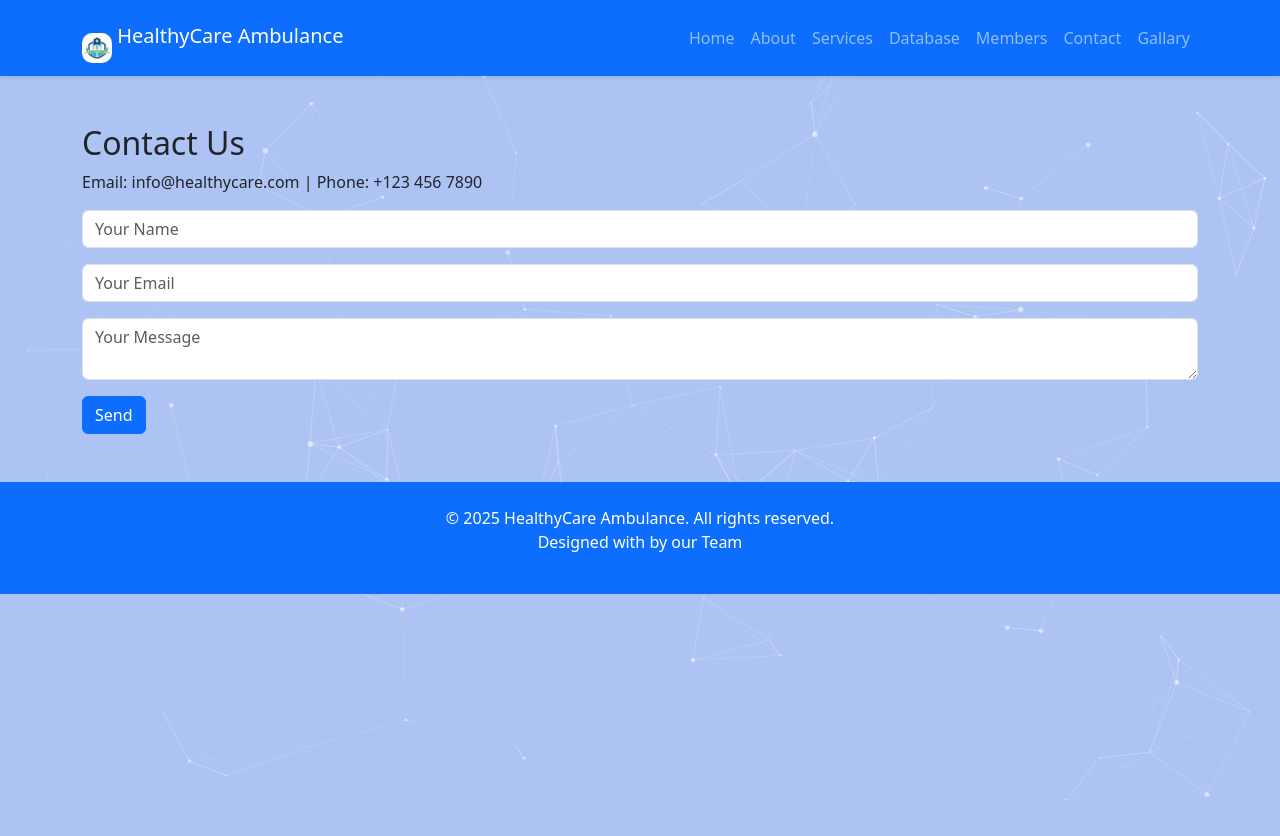
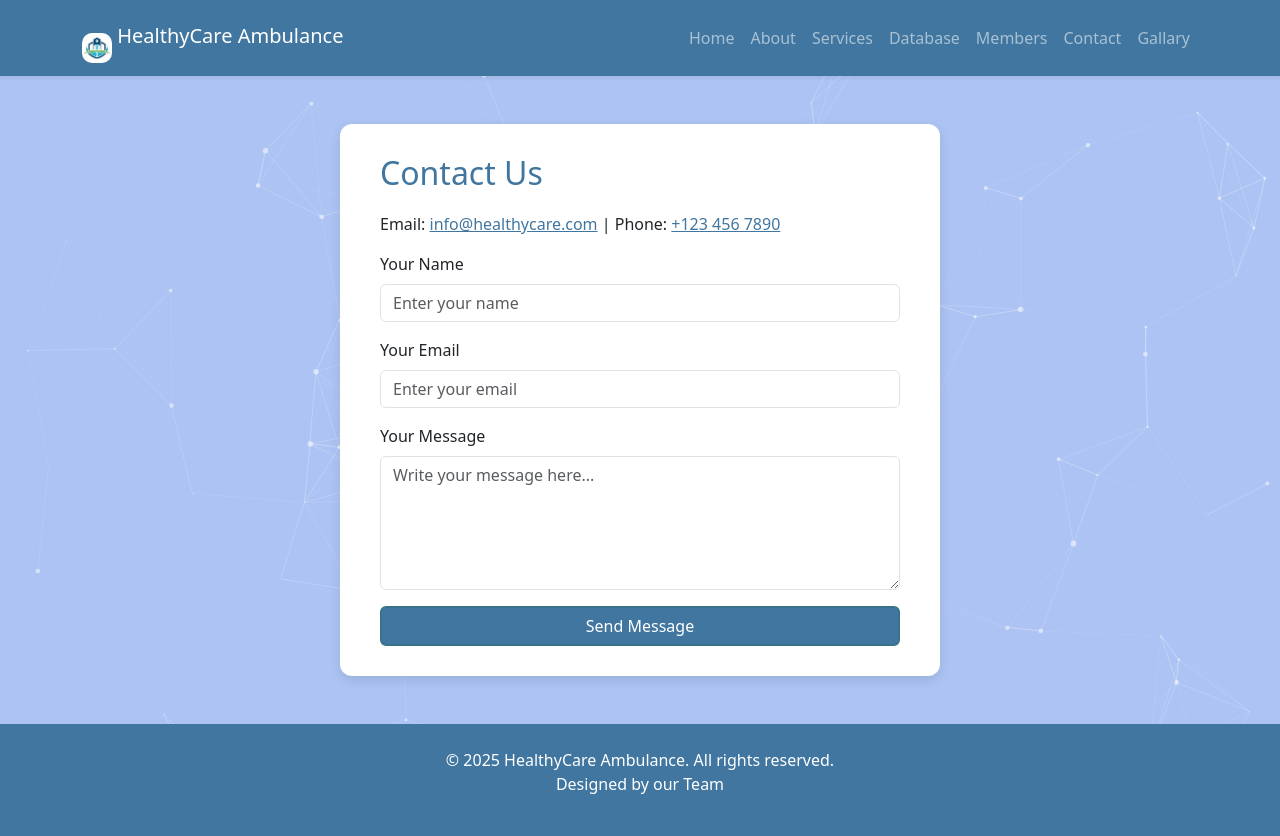
Before and after one commit to Dilip-Git18/Response-System, a Flask app: page /contact in a window 1280 px wide. Before the commit the page ends 800 px from the top, so only its background shows below. Run offline with Flask 3, Linux system fonts and the light colour scheme.

Commit message:
update 6.0

```diff
--- a/static/css/about.css
+++ b/static/css/about.css
@@ -12,7 +12,7 @@
 
 /* Header styling */
 .about-header h2 {
-  color: #0069d9;
+  color: #00b5d9;
   font-weight: 800;
   text-align: center;
   margin-bottom: 1.5rem;
--- a/templates/base.html
+++ b/templates/base.html
@@ -30,7 +30,8 @@
   <div id="particles-js"></div>
 
   <!-- Navbar Section -->
-  <nav class="navbar navbar-expand-lg navbar-dark bg-primary shadow-sm">
+  <nav class="navbar navbar-expand-lg navbar-dark shadow-sm" style="background-color: #40769f;">
+
     <div class="container">
       <a class="navbar-brand" href="/">
         <img src="{{ url_for('static', filename='images/l1.jpg') }}" alt="HealthyCare Logo" class="d-inline-block align-middle" width="30" height="30">
@@ -60,9 +61,10 @@
   </div>
 
   <!-- Footer Section -->
-  <footer class="bg-primary text-white text-center py-4 mt-5">
+  <footer class="text-white text-center py-4 mt-5" style="background-color: #40769f;">
+
     <p class="mb-0">&copy; 2025 HealthyCare Ambulance. All rights reserved.</p>
-    <p>Designed with <i class="bi bi-heart-fill"></i> by our Team</p>
+    <p>Designed <i class="bi bi-heart-fill"></i> by our Team</p>
   </footer>
 
   <!-- Scripts -->
--- a/templates/contact.html
+++ b/templates/contact.html
@@ -1,26 +1,42 @@
 {% extends 'base.html' %}
 {% block content %}
-<h2>Contact Us</h2>
-<p>Email: info@healthycare.com | Phone: +123 456 7890</p>
+<div class="contact-container" style="max-width:600px; margin:auto; background:white; padding:30px 40px; border-radius:12px; box-shadow:0 4px 12px rgba(0,0,0,0.1);">
+  <h2 style="color:#40769f; margin-bottom:20px;">Contact Us</h2>
+  <p>Email: <a href="mailto:info@healthycare.com" style="color:#40769f;">info@healthycare.com</a> | Phone: <a href="tel:+1234567890" style="color:#40769f;">+123 456 7890</a></p>
 
   {% with messages = get_flashed_messages() %}
     {% if messages %}
-    <div class="alert alert-success">
+      <div class="alert alert-success alert-dismissible fade show" role="alert">
         {{ messages[0] }}
+        <button type="button" class="btn-close" data-bs-dismiss="alert" aria-label="Close"></button>
       </div>
     {% endif %}
   {% endwith %}
 
-<form method="POST" action="/contact">
+  <form method="POST" action="/contact" novalidate>
     <div class="mb-3">
-        <input type="text" class="form-control" name="name" placeholder="Your Name" required>
+      <label for="name" class="form-label">Your Name</label>
+      <input type="text" id="name" class="form-control" name="name" placeholder="Enter your name" required>
     </div>
+
     <div class="mb-3">
-        <input type="email" class="form-control" name="email" placeholder="Your Email" required>
+      <label for="email" class="form-label">Your Email</label>
+      <input type="email" id="email" class="form-control" name="email" placeholder="Enter your email" required>
     </div>
+
     <div class="mb-3">
-        <textarea class="form-control" name="message" placeholder="Your Message" required></textarea>
+      <label for="message" class="form-label">Your Message</label>
+      <textarea id="message" class="form-control" name="message" rows="5" placeholder="Write your message here..." required></textarea>
     </div>
-    <button class="btn btn-primary" type="submit">Send</button>
+
+    <button class="btn btn-primary w-100"
+            style="background-color: #40769f; border: 2px solid #3a728b; color: white; transition: transform 0.1s ease, background-color 0.3s ease, border-color 0.3s ease;"
+            type="submit"
+            onmousedown="this.style.transform='scale(0.95)'"
+            onmouseup="this.style.transform='scale(1)'"
+            onmouseleave="this.style.transform='scale(1)'">
+      Send Message
+    </button>
   </form>
+</div>
 {% endblock %}
--- a/templates/loading.html
+++ b/templates/loading.html
@@ -3,7 +3,7 @@
 <head>
   <meta charset="UTF-8" />
   <meta name="viewport" content="width=device-width, initial-scale=1" />
-  <title>Loading...</title>
+  <title>HealthyCare Ambulance</title>
   <!-- Tailwind CSS CDN -->
   <script src="https://cdn.tailwindcss.com"></script>
   <!-- particles.js CDN -->
--- a/templates/services.html
+++ b/templates/services.html
@@ -6,11 +6,12 @@
 <!-- Main Section with Heading and Image -->
 <div class="services-header">
     <h2>Our Services</h2>
-    <p>We offer 24/7 emergency, diagnostics, surgery, and maternity care.</p>
-    <img src="{{ url_for('static', filename='images/services.png') }}" class="img-fluid" alt="Services">
+    <p>We offer Route Visualization, Signal Prioritization, Path Optimization .</p>
+    <img src="{{ url_for('static', filename='images/logo1.png') }}" class="img-fluid" alt="Services">
 </div>
 
 <!-- Button Containers with Cards -->
+
 <div class="button-grid">
   <div class="button-card">
     <h3>Dijkstra Route</h3>
```
Also changed, not shown: static/css/services.css (+4 -4 lines), database/contact.db, static/images/logo1.png (added). Lines whose indentation alone changed are shown as unchanged.
